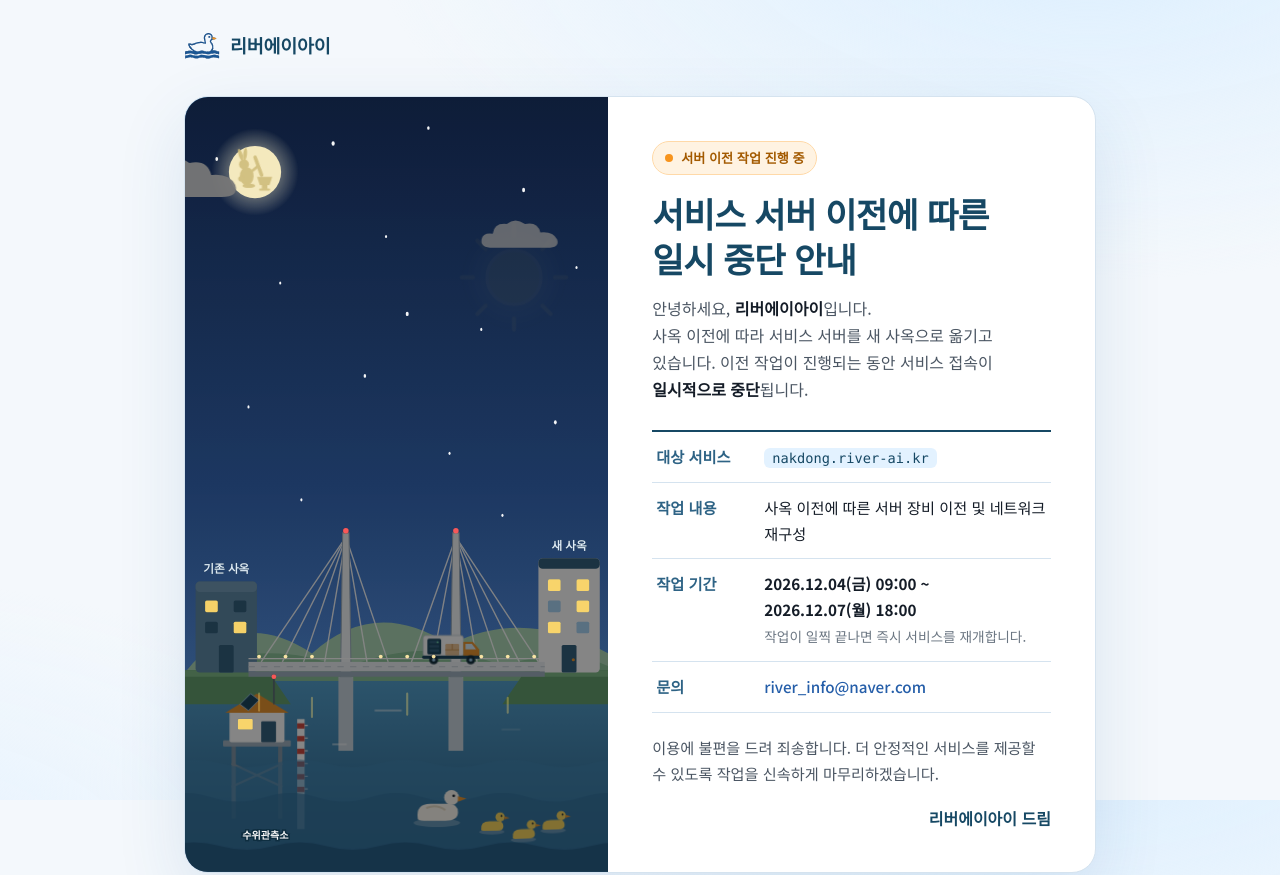
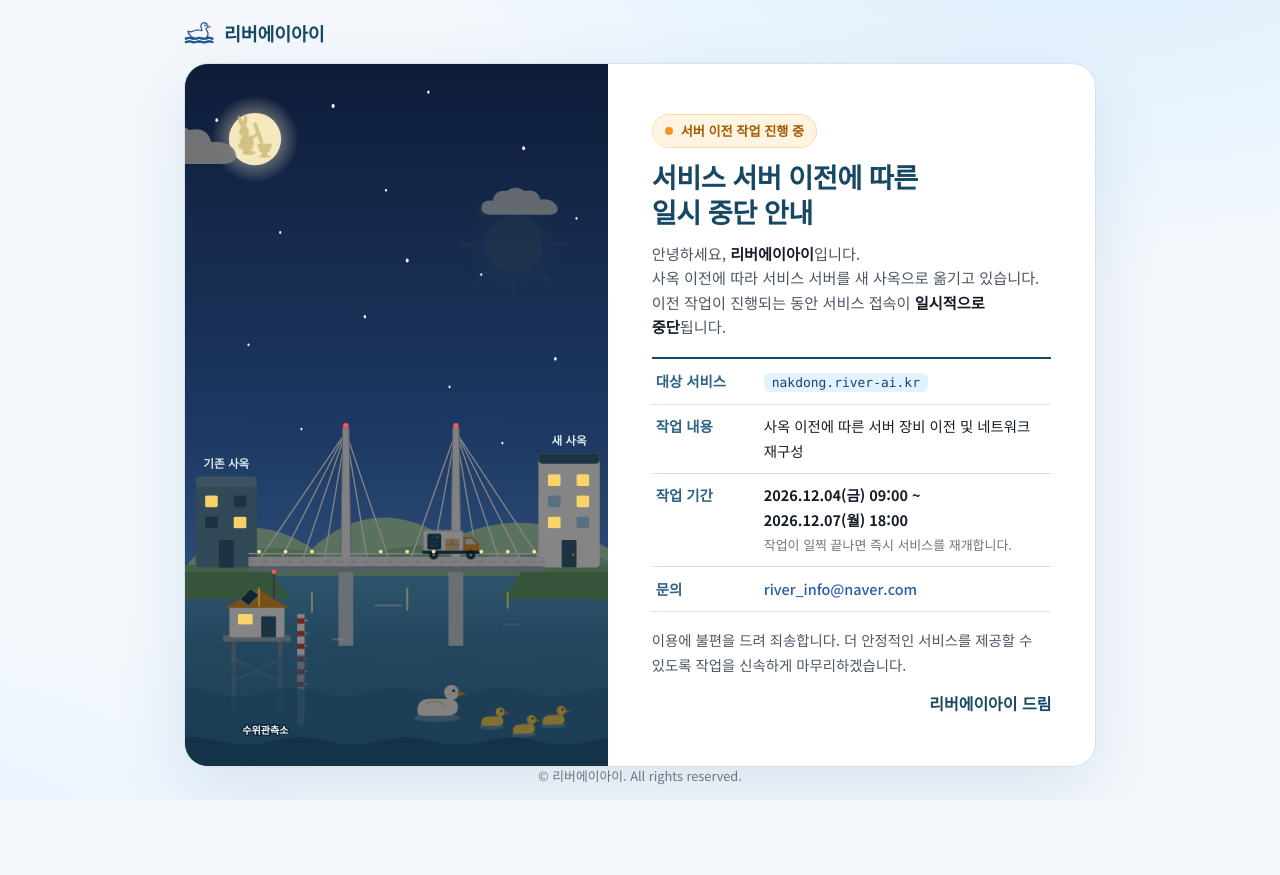
Before and after one commit to Hello-SB-Cho/river-ai-notice, a plain HTML site: page 404.html in a window 1280 px wide. Shown: the top 875 px of the page. After the commit the page ends 800 px from the top, so only its background shows below. Drawn offline with Linux system fonts and the light colour scheme.

Commit message:
Fit notice in one screen on desktop (no scroll)
Co-Authored-By: Claude Opus 5.5 <noreply@anthropic.com>

```diff
--- a/404.html
+++ b/404.html
@@ -221,6 +221,25 @@
       color: var(--soft);
     }
 
+    /* desktop: fit the whole notice in one screen, no page scroll */
+    @media (min-width: 821px) and (min-height: 600px) {
+      html, body { height: 100%; }
+      body { height: 100dvh; overflow: hidden; justify-content: center; }
+      header { padding: 2.2vh 24px 0; }
+      header img { width: 30px; height: 30px; }
+      main { flex: 0 1 auto; padding: 1.8vh 24px; min-height: 0; align-items: stretch; }
+      .notice { height: min(800px, calc(100dvh - 96px)); }
+      .visual { padding-top: 0; min-height: 0; }
+      .content { padding: clamp(20px, 4vh, 44px) clamp(28px, 3.4vw, 44px); display: flex; flex-direction: column; justify-content: center; overflow: auto; }
+      .tag { align-self: flex-start; }
+      h1 { font-size: clamp(1.35rem, 3.4vh, 2.15rem); margin-top: 1.4vh; }
+      .lead { font-size: clamp(.85rem, 1.9vh, 1rem); margin-top: 1.4vh; line-height: 1.6; }
+      dl { margin-top: 2.4vh; font-size: clamp(.82rem, 1.8vh, .95rem); }
+      dl > div { padding: clamp(5px, 1.2vh, 12px) 4px; }
+      .apology { margin-top: 2vh; font-size: clamp(.82rem, 1.8vh, .95rem); }
+      .sign { margin-top: 1.6vh; }
+      footer { padding: 0 24px 1.6vh; }
+    }
     @media (max-width: 820px) {
       .notice { grid-template-columns: 1fr; }
       .visual { min-height: 0; padding-top: 110px; }
```
Also changed, not shown: index.html (+19 -0 lines).
